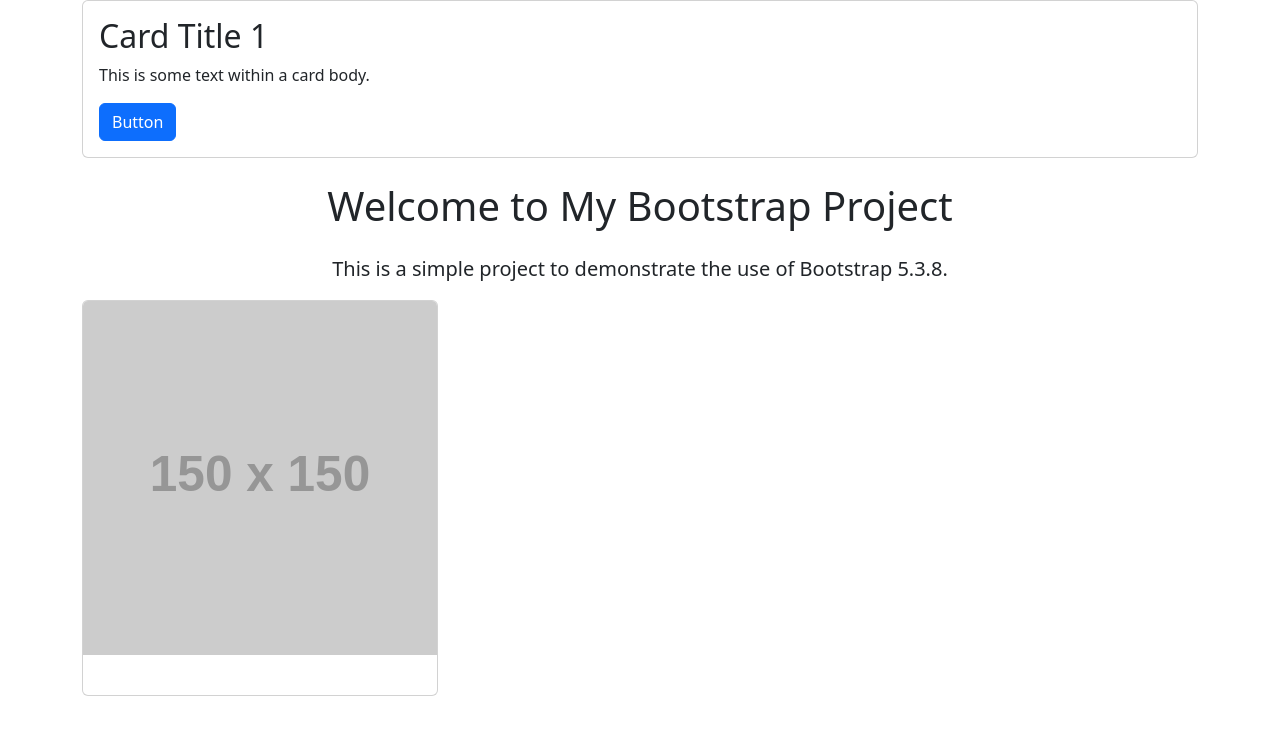
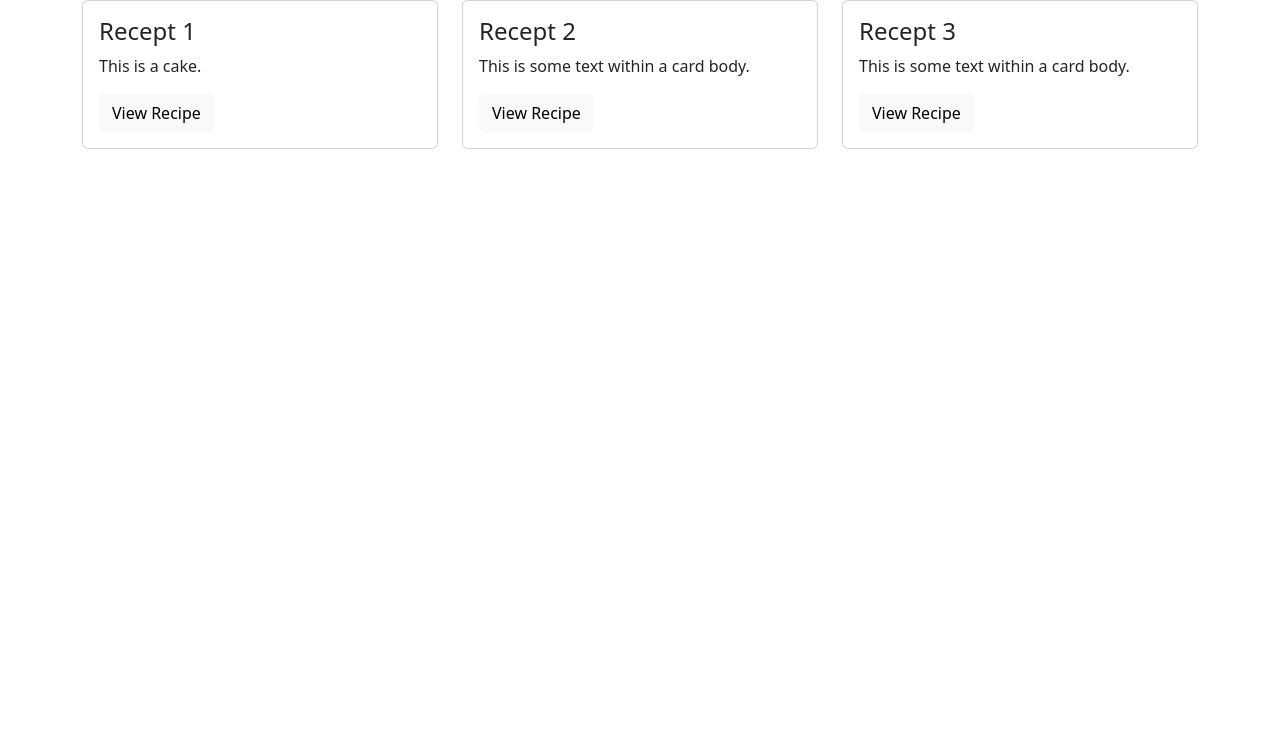
Before and after one commit to EsterHajos/15Bootstrap, a plain HTML site: page project/index.html in a window 1280 px wide. Drawn offline with nearby package versions, Linux system fonts and the light colour scheme; files that its build step writes are made by us from their sources; placeholder pictures from the web are drawn by us.

Commit message:
fixing my divs and buttons

```diff
--- a/project/index.html
+++ b/project/index.html
@@ -4,8 +4,8 @@
     <meta charset="UTF-8">
     <meta name="viewport" content="width=device-width, initial-scale=1.0">
     <title>15Bootstrap</title>
-    <link rel="index.css" href="index.css">
-    <link rel="normalize.css" href="normalize.css">
+    <link rel="stylesheet" href="normalize.css">
+    <link rel="stylesheet" href="index.css">
     <link href="https://cdn.jsdelivr.net/npm/bootstrap@5.3.8/dist/css/bootstrap.min.css" rel="stylesheet" integrity="sha384-sRIl4kxILFvY47J16cr9ZwB07vP4J8+LH7qKQnuqkuIAvNWLzeN8tE5YBujZqJLB" crossorigin="anonymous">
 
 </head>
@@ -14,26 +14,40 @@
 
 
 <div class="container">
-
     <div class="row">
 
         <div class="col">
             <div class="card">
                 <div class="card-body">
-                    <h2 class="card-title">Card Title 1</h2>
-                    <p class="card-text">This is some text within a card body.</p>
-                    <button class="btn btn-primary">Button</button>
+                    <h4 class="card-title">Recept 1</h4>
+                    <p class="card-text">This is a cake.</p>
+                    <button class="btn btn-light">View Recipe</button>
                 </div>
             </div>
+        </div>
 
+        <div class="col">
+            <div class="card">
+                <div class="card-body">
+                    <h4 class="card-title">Recept 2</h4>
+                    <p class="card-text">This is some text within a card body.</p>
+                    <button class="btn btn-light">View Recipe</button>
+                </div>
+            </div>
+        </div>
 
+        <div class="col">
+            <div class="card">
+                <div class="card-body">
+                    <h4 class="card-title">Recept 3</h4>
+                    <p class="card-text">This is some text within a card body.</p>
+                    <button class="btn btn-light">View Recipe</button>
+                </div>
+            </div>
+        </div>
 
-
-            <div class="col"> </div>
-
-
-
-                <div class="col"> </div>
+    </div>
+</div>
 
 
 
@@ -49,15 +63,6 @@
 
 
 
-    <h1 class="text-center my-4">Welcome to My Bootstrap Project</h1>
-    <p class="lead text-center">This is a simple project to demonstrate the use of Bootstrap 5.3.8.</p>
-
-    <div class="row">
-        <div class="col-md-4">
-            <div class="card mb-4">
-                <img src="https://via.placeholder.com/150" class="card-img-top" alt="Image 1">
-                <div class="card-body">
-                    <h5 class="card-title
 
 
 
```
